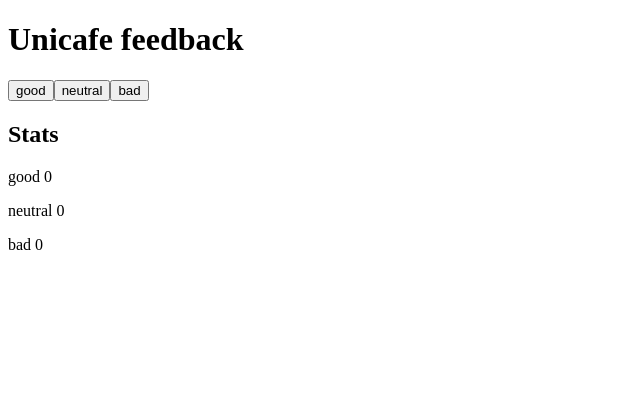
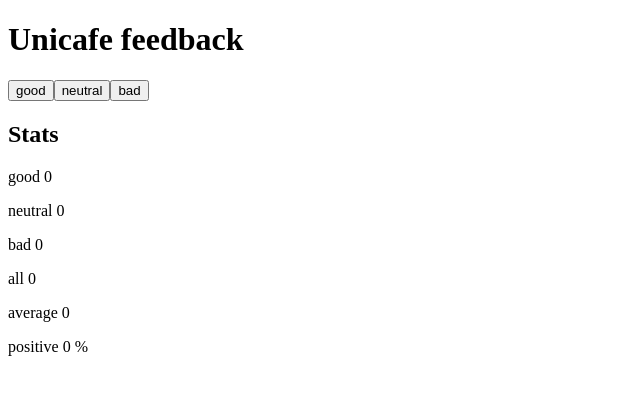
Before and after one commit to topiaspeiponen/fullstack-return-repo, a React (Create React App) app in the folder part1/unicafe/: page / in a window 1280 px wide. Shown: the top 394 px of the page, without its empty margins (0-640 px from the left). Built offline with nearby package versions, Linux system fonts and the light colour scheme.

Commit message:
excercise 1.7 unicafe

```diff
--- a/part1/unicafe/src/App.js
+++ b/part1/unicafe/src/App.js
@@ -5,6 +5,24 @@
   const [good, setGood] = useState(0)
   const [neutral, setNeutral] = useState(0)
   const [bad, setBad] = useState(0)
+
+  const calculateAvg = () => {
+    const avg = (good - bad) / (good + neutral + bad);
+
+    if (avg) {
+      return avg;
+    }
+    return 0;
+  };
+
+  const calculatePositivePercent = () => {
+      const positivePercent = (good / (good + neutral + bad)) * 100;
+
+      if (positivePercent) {
+        return positivePercent
+      }
+      return 0;
+  };
 
   return (
     <div>
@@ -27,6 +45,15 @@
       <p>
         bad {bad}
       </p>
+      <p>
+        all {good + neutral + bad}
+      </p>
+      <p>
+        average {calculateAvg()}
+      </p>
+      <p>
+        positive {calculatePositivePercent()} %
+      </p>
     </div>
   )
 }
```
